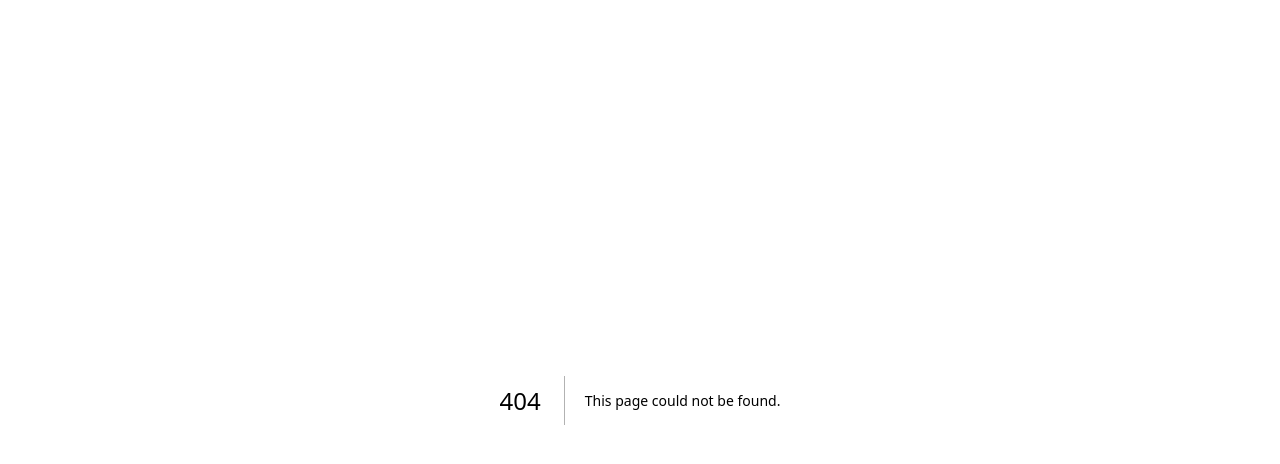
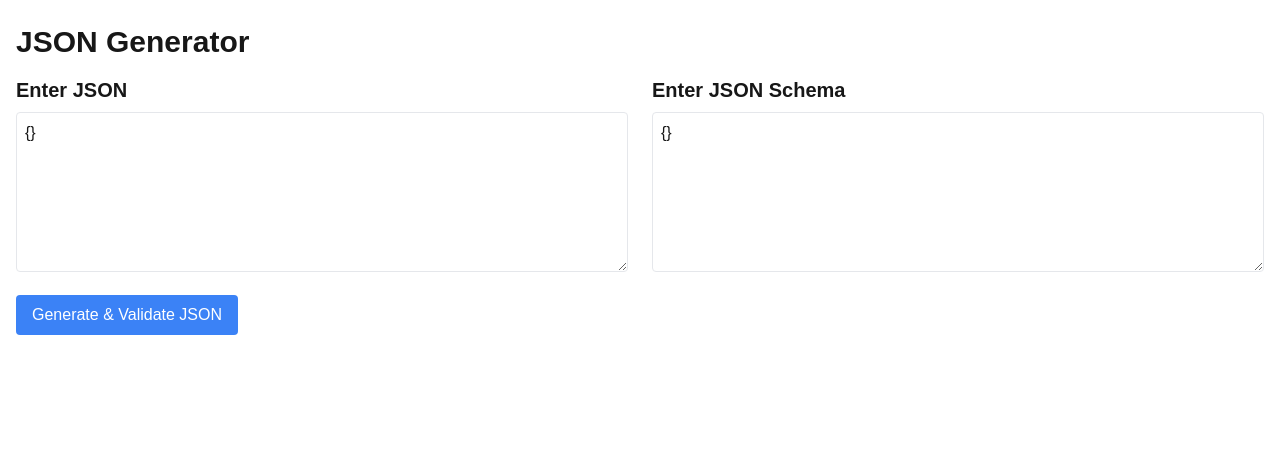
Before and after one commit to emapg/kjuyrte, a Next.js app: page /generator in a window 1280 px wide. Before the commit this address had no page. Shown: the top 464 px of the page. Built offline with nearby package versions, Linux system fonts and the light colour scheme.

Commit message:
Create generator.js

```diff
--- /dev/null
+++ b/pages/generator.js
@@ -0,0 +1,112 @@
+import { useState } from "react";
+import { toast, ToastContainer } from "react-toastify";
+import "react-toastify/dist/ReactToastify.css";
+import { CopyToClipboard } from "react-copy-to-clipboard";
+import { AiOutlineCopy, AiOutlineDownload } from "react-icons/ai";
+import Ajv from "ajv";
+import addFormats from "ajv-formats";
+
+export default function Generator() {
+  const [json, setJson] = useState("{}");
+  const [output, setOutput] = useState("");
+  const [error, setError] = useState("");
+  const [schema, setSchema] = useState("{}");
+  const ajv = new Ajv();
+  addFormats(ajv);
+
+  const handleInputChange = (e) => setJson(e.target.value);
+  const handleSchemaChange = (e) => setSchema(e.target.value);
+
+  const generateJson = () => {
+    try {
+      const parsed = JSON.parse(json);
+      const validate = ajv.compile(JSON.parse(schema));
+      if (!validate(parsed)) {
+        throw new Error("JSON does not match the schema");
+      }
+      setOutput(JSON.stringify(parsed, null, 2));
+      setError("");
+      toast.success("JSON successfully generated and validated!");
+    } catch (err) {
+      setError(err.message);
+      setOutput("");
+      toast.error("Error: " + err.message);
+    }
+  };
+
+  const downloadJson = () => {
+    const blob = new Blob([output], { type: "application/json" });
+    const url = URL.createObjectURL(blob);
+    const a = document.createElement("a");
+    a.href = url;
+    a.download = "output.json";
+    a.click();
+    URL.revokeObjectURL(url);
+  };
+
+  return (
+    <div className="container mx-auto px-4 py-6">
+      <ToastContainer />
+      <h1 className="text-3xl font-bold mb-4">JSON Generator</h1>
+
+      <div className="grid grid-cols-1 md:grid-cols-2 gap-6">
+        <div>
+          <h2 className="text-xl font-semibold mb-2">Enter JSON</h2>
+          <textarea
+            className="border rounded w-full h-40 p-2"
+            value={json}
+            onChange={handleInputChange}
+            placeholder="Enter JSON here..."
+          ></textarea>
+        </div>
+
+        <div>
+          <h2 className="text-xl font-semibold mb-2">Enter JSON Schema</h2>
+          <textarea
+            className="border rounded w-full h-40 p-2"
+            value={schema}
+            onChange={handleSchemaChange}
+            placeholder="Enter JSON Schema for validation..."
+          ></textarea>
+        </div>
+      </div>
+
+      <button
+        onClick={generateJson}
+        className="mt-4 bg-blue-500 text-white px-4 py-2 rounded hover:bg-blue-600"
+      >
+        Generate & Validate JSON
+      </button>
+
+      {error && <p className="text-red-500 mt-4">{error}</p>}
+
+      {output && (
+        <div className="mt-6">
+          <h2 className="text-xl font-semibold mb-2">Generated JSON</h2>
+          <pre className="bg-gray-100 p-4 rounded overflow-x-auto">
+            <code>{output}</code>
+          </pre>
+
+          <div className="flex items-center mt-4">
+            <CopyToClipboard text={output}>
+              <button
+                className="bg-green-500 text-white px-4 py-2 rounded mr-4 hover:bg-green-600 flex items-center"
+                onClick={() => toast.success("Copied to clipboard!")}
+              >
+                <AiOutlineCopy className="mr-2" />
+                Copy
+              </button>
+            </CopyToClipboard>
+            <button
+              onClick={downloadJson}
+              className="bg-purple-500 text-white px-4 py-2 rounded hover:bg-purple-600 flex items-center"
+            >
+              <AiOutlineDownload className="mr-2" />
+              Download
+            </button>
+          </div>
+        </div>
+      )}
+    </div>
+  );
+}
```
